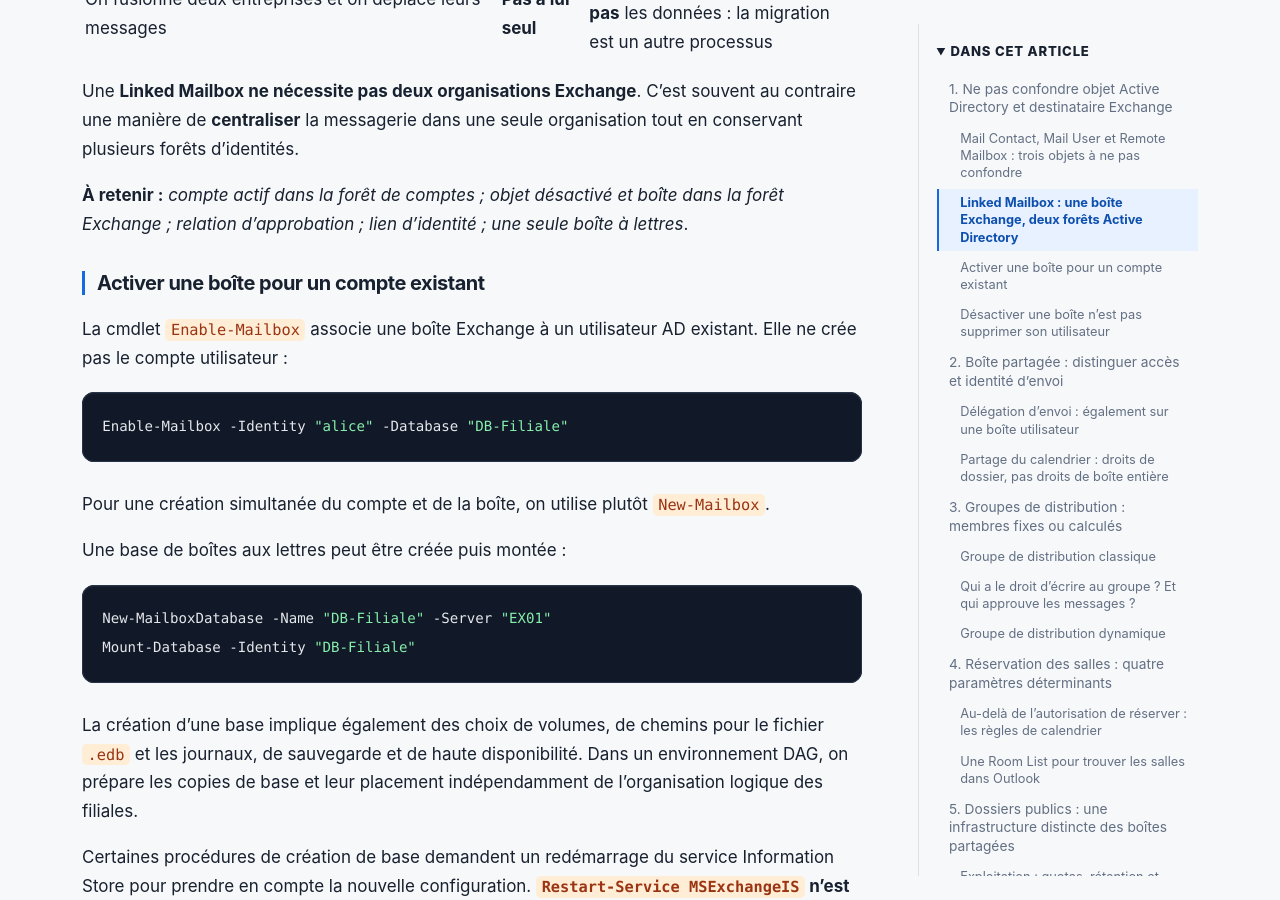
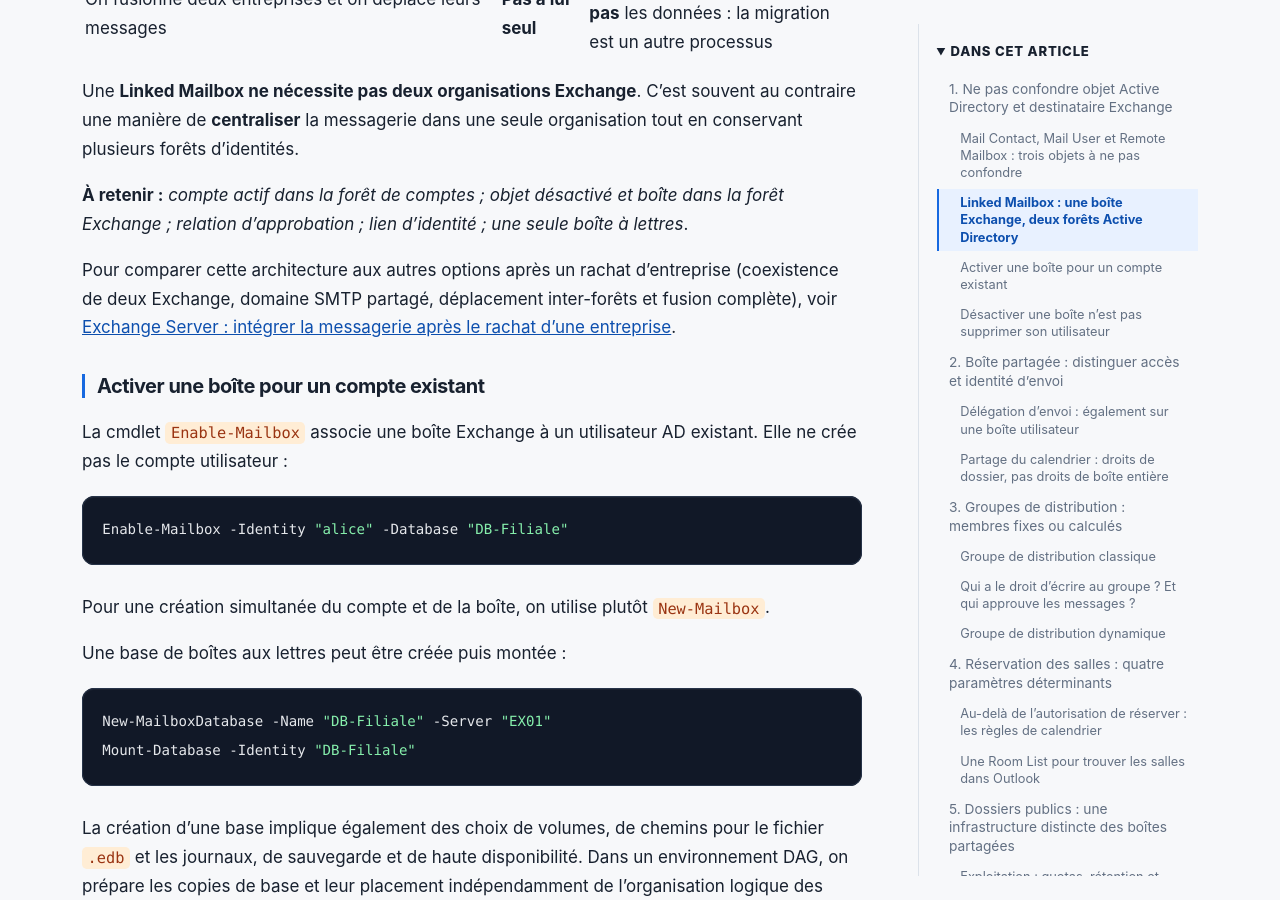
Before and after one commit to Coubiac/coubiac.github.io, a Jekyll site: the page built from _posts/2026-10-27-exchange-server-destinataires-groupes-politiques-adressage.md, in a window 1280 px wide and 900 px high, scrolled down 7258 px. Built offline with Jekyll 4.4.1, drawn with Linux system fonts in a browser that asks for light colours.

Commit message:
Relier le guide des Linked Mailboxes aux scénarios de fusion-acquisition Exchange

```diff
--- a/_posts/2026-10-27-exchange-server-destinataires-groupes-politiques-adressage.md
+++ b/_posts/2026-10-27-exchange-server-destinataires-groupes-politiques-adressage.md
@@ -175,6 +175,8 @@ La relation d'approbation n'assure pas, à elle seule, toute la configuration d'
 Une **Linked Mailbox ne nécessite pas deux organisations Exchange**. C'est souvent au contraire une manière de **centraliser** la messagerie dans une seule organisation tout en conservant plusieurs forêts d'identités.
 
 **À retenir :** *compte actif dans la forêt de comptes ; objet désactivé et boîte dans la forêt Exchange ; relation d'approbation ; lien d'identité ; une seule boîte à lettres*.
+
+Pour comparer cette architecture aux autres options après un rachat d'entreprise (coexistence de deux Exchange, domaine SMTP partagé, déplacement inter-forêts et fusion complète), voir [Exchange Server : intégrer la messagerie après le rachat d'une entreprise](/articles/exchange-fusion-acquisition-coexistence-migration-linked-mailboxes/).
 
 ### Activer une boîte pour un compte existant
 
```
